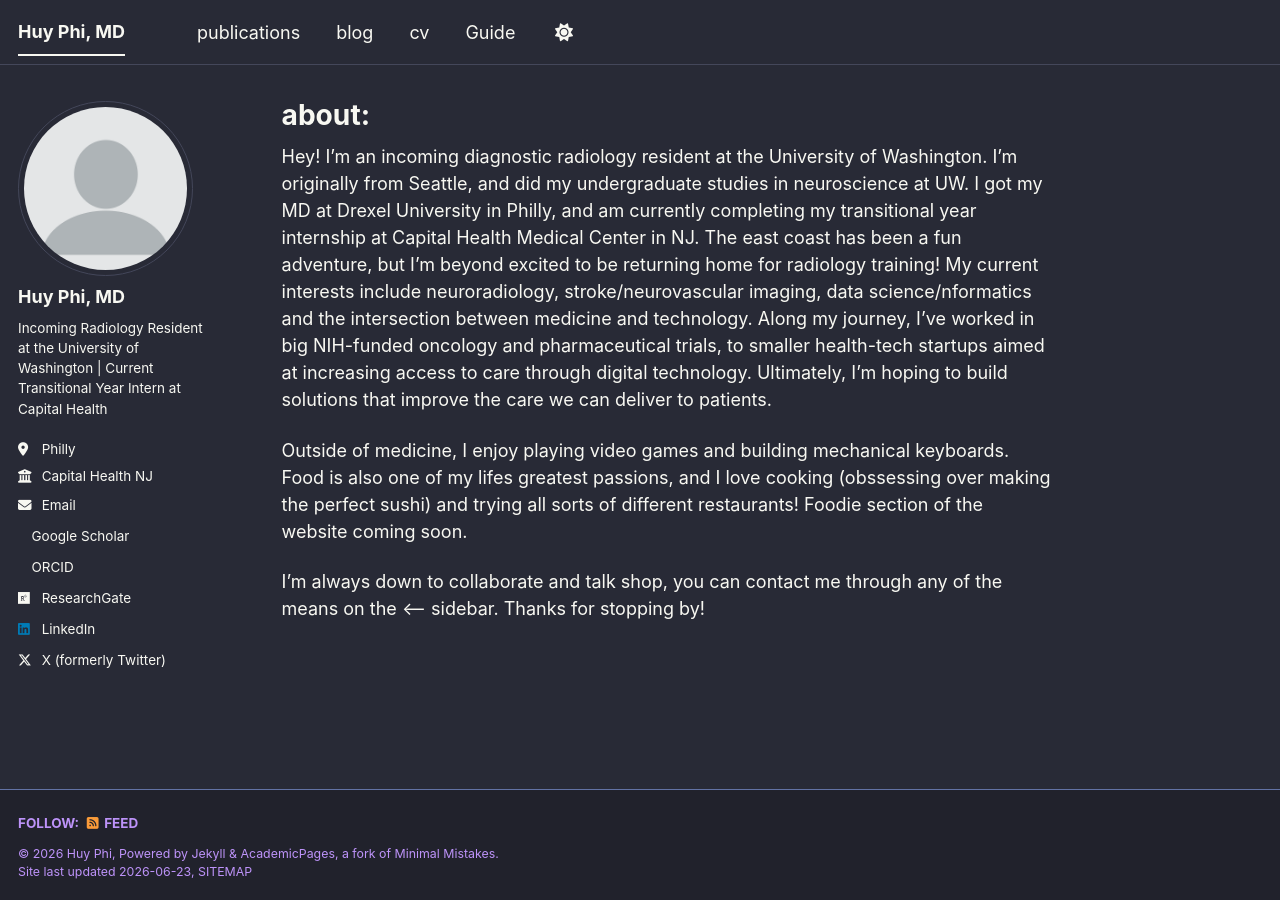
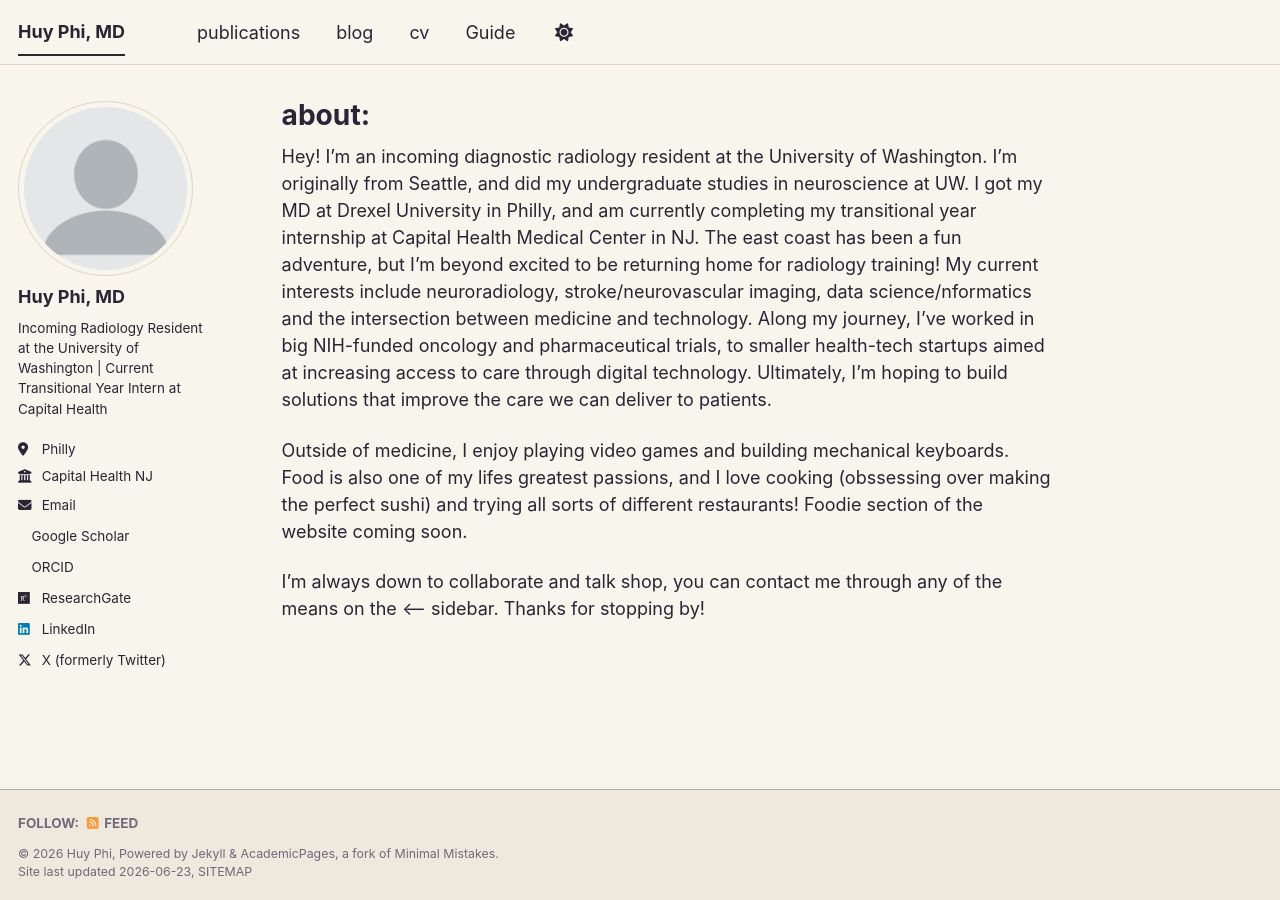
Before and after one commit to huyphi/huyphi.github.io, a Jekyll site: the page built from _pages/about.md, in a window 1280 px wide. Built offline with Jekyll 4.4.1, drawn with Linux system fonts in a browser that asks for light colours; a style sheet for code colours, icons or effects is not loaded.

Commit message:
Update _dracula_dark.scss

```diff
--- a/_sass/theme/_dracula_dark.scss
+++ b/_sass/theme/_dracula_dark.scss
@@ -1,21 +1,21 @@
 /* ==========================================================================
-   DRACULA THEME - DARK ONLY
+   DRACULA THEME - DARK VERSION
    ========================================================================== */
 
 /* Color codes used for the theme */
-$primary-color              : #bd93f9;  // purple
-$gray                       : #6272a4;  // comment blue-gray
-$dark-gray                  : #f8f8f2;  // foreground
+$primary-color              : #bd93f9;
+$gray                       : #6272a4;
+$dark-gray                  : #f8f8f2;
 $darker-gray                : #f8f8f2;
 $light-gray                 : #bd93f9;
 $lighter-gray               : #44475a;
 
 /* Color codes used for the site */
-$danger-color               : #ff5555;  // red
-$info-color                 : #8be9fd;  // cyan
-$notice-color               : #6272a4;  // comment
-$success-color              : #50fa7b;  // green
-$warning-color              : #f1fa8c;  // yellow
+$danger-color               : #ff5555;
+$info-color                 : #8be9fd;
+$notice-color               : #6272a4;
+$success-color              : #50fa7b;
+$warning-color              : #f1fa8c;
 
 /* Other basic settings for the template */
 $border-radius              : 4px;
@@ -27,7 +27,8 @@ $navicon-height             : 4px;
 $sidebar-link-max-width     : 250px;
 $sidebar-screen-min-width   : 1024px;
 
-/* Dracula dark theme for the site */
+/* Dracula dark theme activates only when system dark mode is on */
+@media (prefers-color-scheme: dark) {
   :root {
       --global-base-color                 : #{$primary-color};
       --global-bg-color                   : #282a36;
@@ -46,3 +47,4 @@ $sidebar-screen-min-width   : 1024px;
       --global-text-color-light           : #bd93f9;
       --global-thead-color                : #44475a;
   }
+}
```
Lines whose indentation alone changed are shown as unchanged.
